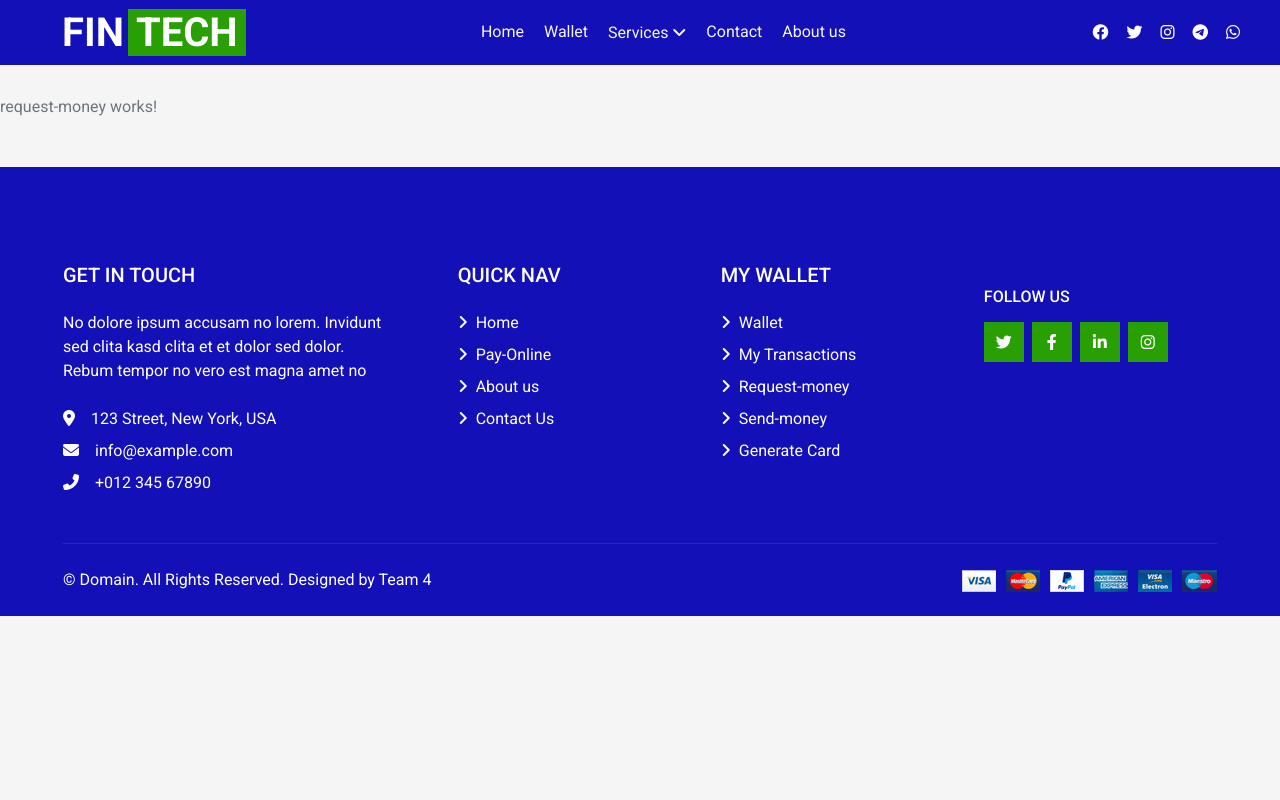
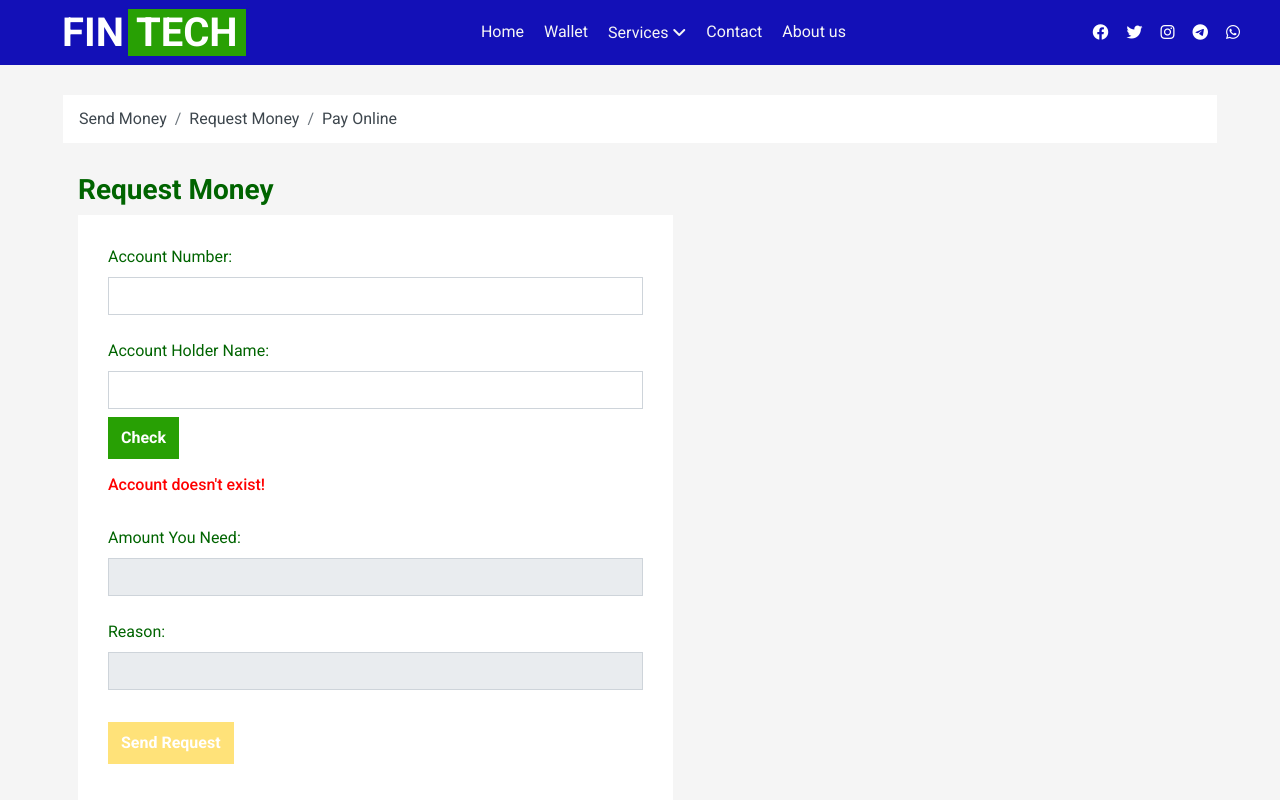
Before and after one commit to khaledmohamed1999/Sprints-Fintech, an Angular app: page /request-money in a window 1280 px wide. Shown: the top 800 px of the page. Built offline with nearby package versions, Linux system fonts and the light colour scheme.

Commit message:
Send and Request And Reference Page done

```diff
--- a/src/app/app-routing.module.ts
+++ b/src/app/app-routing.module.ts
@@ -12,6 +12,7 @@ import { SendMoneyComponent } from './components/page-components/send-money/send
 import { PayOnlineComponent } from './components/page-components/pay-online/pay-online.component';
 import { RequestMoneyComponent } from './components/page-components/request-money/request-money.component';
 import { WalletPageComponent } from './components/page-components/wallet-page/wallet-page.component';
+import { PayBillsComponent } from './components/page-components/pay-bills/pay-bills.component';
 
 const routes: Routes = [
   {path:'admin', component:AdminComponent,children:[
@@ -26,7 +27,8 @@ const routes: Routes = [
   {path:'contact',component:ContactPageComponent},
   {path:'send-money',component:SendMoneyComponent},
   {path:'request-money',component:RequestMoneyComponent},
-  {path:'pay-online',component:PayOnlineComponent},]},
+  {path:'pay-online',component:PayOnlineComponent},
+  {path:'pay-bills',component:PayBillsComponent},]},
 
 
 
--- a/src/app/app.module.ts
+++ b/src/app/app.module.ts
@@ -24,6 +24,7 @@ import { RequestMoneyComponent } from './components/page-components/request-mone
 import { PayOnlineComponent } from './components/page-components/pay-online/pay-online.component';
 import { PayBillsItemsComponent } from './components/page-components/pay-bills-items/pay-bills-items.component';
 import { WalletPageComponent } from './components/page-components/wallet-page/wallet-page.component';
+import { PayBillsComponent } from './components/page-components/pay-bills/pay-bills.component';
 
 
 @NgModule({
@@ -51,6 +52,7 @@ import { WalletPageComponent } from './components/page-components/wallet-page/wa
     PayOnlineComponent,
     PayBillsItemsComponent,
     WalletPageComponent,
+    PayBillsComponent,
   ],
   imports: [
     BrowserModule,
--- /dev/null
+++ b/src/app/components/page-components/pay-bills/pay-bills.component.html
@@ -0,0 +1,34 @@
+<div class="container-fluid">
+  <div class="row px-xl-5">
+    <div class="col-12">
+      <nav class="breadcrumb bg-light mb-30">
+        <a class="breadcrumb-item text-dark" href="send-money">Send Money</a>
+        <a class="breadcrumb-item text-dark" href="request-money"
+          >Request Money</a
+        >
+        <a class="breadcrumb-item text-dark" href="pay-online">Pay Online</a>
+      </nav>
+    </div>
+  </div>
+</div>
+
+<div class="container-fluid">
+  <div class="ml-5 inline col-lg-6">
+    <h3 style="color: darkgreen">Pay Your Bills</h3>
+    <div class="bg-light p-30 mb-5">
+      <form class="form-group">
+        <label style="color: darkgreen;" for="billnumber">Bill Reference Number:</label>
+        <input class="form-control" type="number" id="billnumber" name="billnumber" /><br />
+        <div class="pt-2">
+          <button class="btn btn-primary font-weight-bold py-2">Get Bill Info</button>
+        </div>
+      </form>
+
+      <h6 style="color: green;">Amount To Pay Is 200 EGP!</h6>
+      <br>
+      <div class="pt-2">
+        <button class="btn btn-primary font-weight-bold py-2">Pay Bills</button>
+      </div>
+    </div>
+  </div>
+</div>
--- a/src/app/components/page-components/request-money/request-money.component.html
+++ b/src/app/components/page-components/request-money/request-money.component.html
@@ -1 +1,43 @@
-<p>request-money works!</p>
+<div class="container-fluid">
+    <div class="row px-xl-5">
+      <div class="col-12">
+        <nav class="breadcrumb bg-light mb-30">
+          <a class="breadcrumb-item text-dark" href="send-money">Send Money</a>
+          <a class="breadcrumb-item text-dark" href="request-money"
+            >Request Money</a
+          >
+          <a class="breadcrumb-item text-dark" href="pay-online">Pay Online</a>
+        </nav>
+      </div>
+    </div>
+  </div>
+
+  <div class="container-fluid">
+    <div class="ml-5 inline col-lg-6">
+      <h3 style="color: darkgreen">Request Money</h3>
+      <div class="bg-light p-30 mb-5">
+        <form class="form-group">
+          <label style="color: darkgreen;" for="accnumber">Account Number:</label><br />
+          <input class="form-control" type="number" id="accnumber" name="accnumber" /><br>
+          <label style="color: darkgreen;" for="accname">Account Holder Name:</label><br />
+          <input class="form-control" type="text" id="accname" name="accname" />
+          <div class="pt-2">
+            <button class="btn btn-primary font-weight-bold py-2">Check</button>
+          </div>
+        </form>
+
+        <h6 style="color: red;">Account doesn't exist!</h6>
+        <br>
+
+        <form class="form-group">
+          <label style="color: darkgreen;" for="amount">Amount You Need:</label><br />
+          <input disabled class="form-control" type="number" id="amount" name="amount" /><br />
+          <label style="color: darkgreen;" for="reason">Reason:</label><br />
+          <input disabled class="form-control" type="text" id="reason" name="reason" /><br />
+          <div class="pt-2">
+            <button disabled class="btn btn-primary font-weight-bold py-2">Send Request</button>
+          </div>
+        </form>
+      </div>
+    </div>
+  </div>
--- a/src/app/components/page-components/send-money/send-money.component.html
+++ b/src/app/components/page-components/send-money/send-money.component.html
@@ -0,0 +1,43 @@
+<div class="container-fluid">
+  <div class="row px-xl-5">
+    <div class="col-12">
+      <nav class="breadcrumb bg-light mb-30">
+        <a class="breadcrumb-item text-dark" href="send-money">Send Money</a>
+        <a class="breadcrumb-item text-dark" href="request-money"
+          >Request Money</a
+        >
+        <a class="breadcrumb-item text-dark" href="pay-online">Pay Online</a>
+      </nav>
+    </div>
+  </div>
+</div>
+
+<div class="container-fluid">
+  <div class="ml-5 inline col-lg-6">
+    <h3 style="color: darkgreen">Send Money</h3>
+    <div class="bg-light p-30 mb-5">
+      <form class="form-group">
+        <label style="color: darkgreen;" for="accnumber">Account Number:</label><br />
+        <input class="form-control" type="number" id="accnumber" name="accnumber" /><br />
+        <label style="color: darkgreen;" for="accname">Account Holder Name:</label><br />
+        <input class="form-control" type="text" id="accname" name="accname" /><br />
+        <div class="pt-2">
+          <button class="btn btn-primary font-weight-bold py-2">Check</button>
+        </div>
+      </form>
+
+      <h6 style="color: red;">Account doesn't exist!</h6>
+      <br>
+
+      <form class="form-group">
+        <label style="color: darkgreen;" for="amount">Amount To Send:</label><br />
+        <input disabled class="form-control" type="number" id="amount" name="amount" /><br />
+        <label style="color: darkgreen;" for="reason">Reason:</label><br />
+        <input disabled class="form-control" type="text" id="reason" name="reason" /><br />
+        <div class="pt-2">
+          <button disabled class="btn btn-primary font-weight-bold py-2">Send Money</button>
+        </div>
+      </form>
+    </div>
+  </div>
+</div>
```
Also changed, not shown: src/app/components/page-components/pay-bills/pay-bills.component.ts (added, +10 -0 lines), src/app/components/page-components/pay-bills/pay-bills.component.css (added), 1 other file (tests, documents, lock files or other folders).
